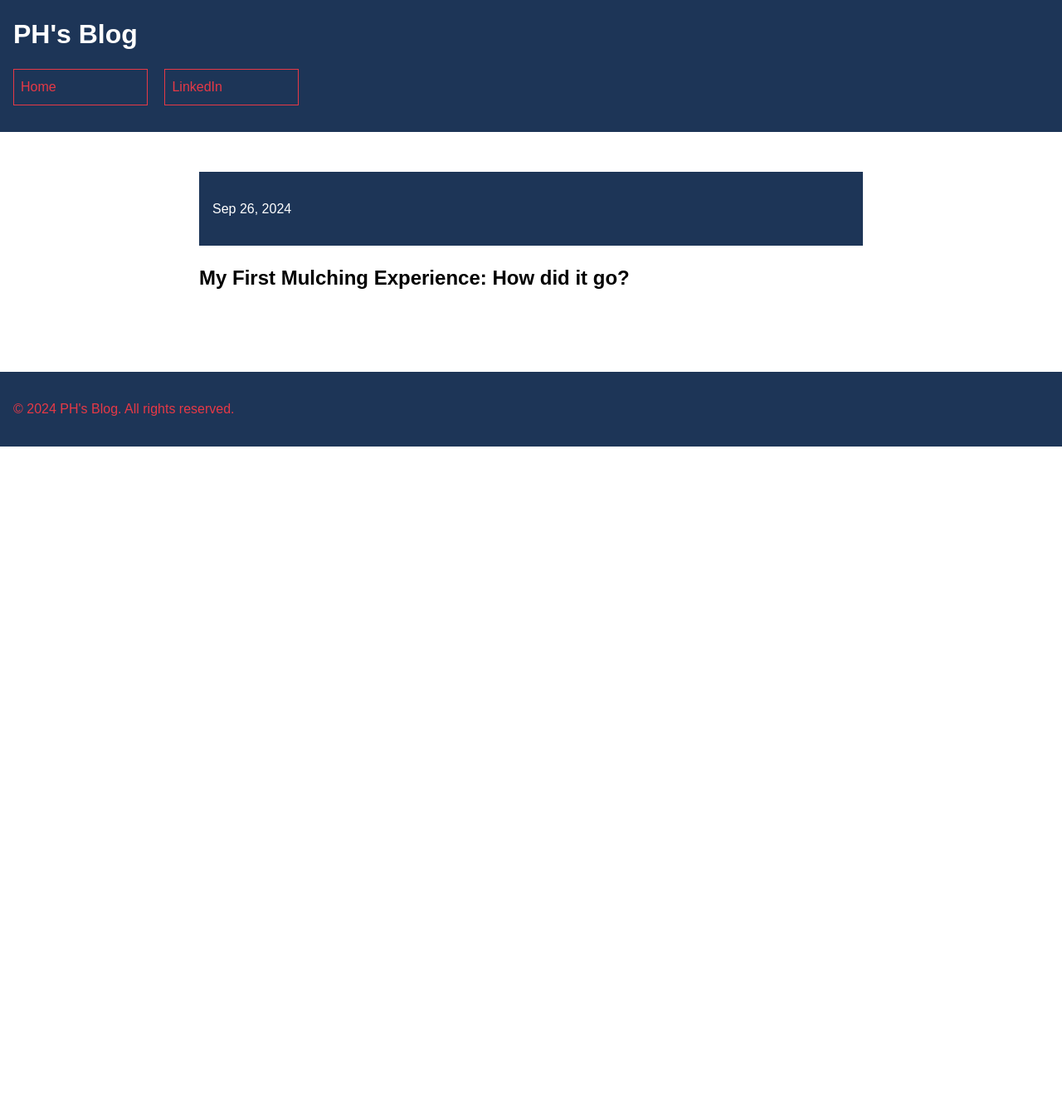
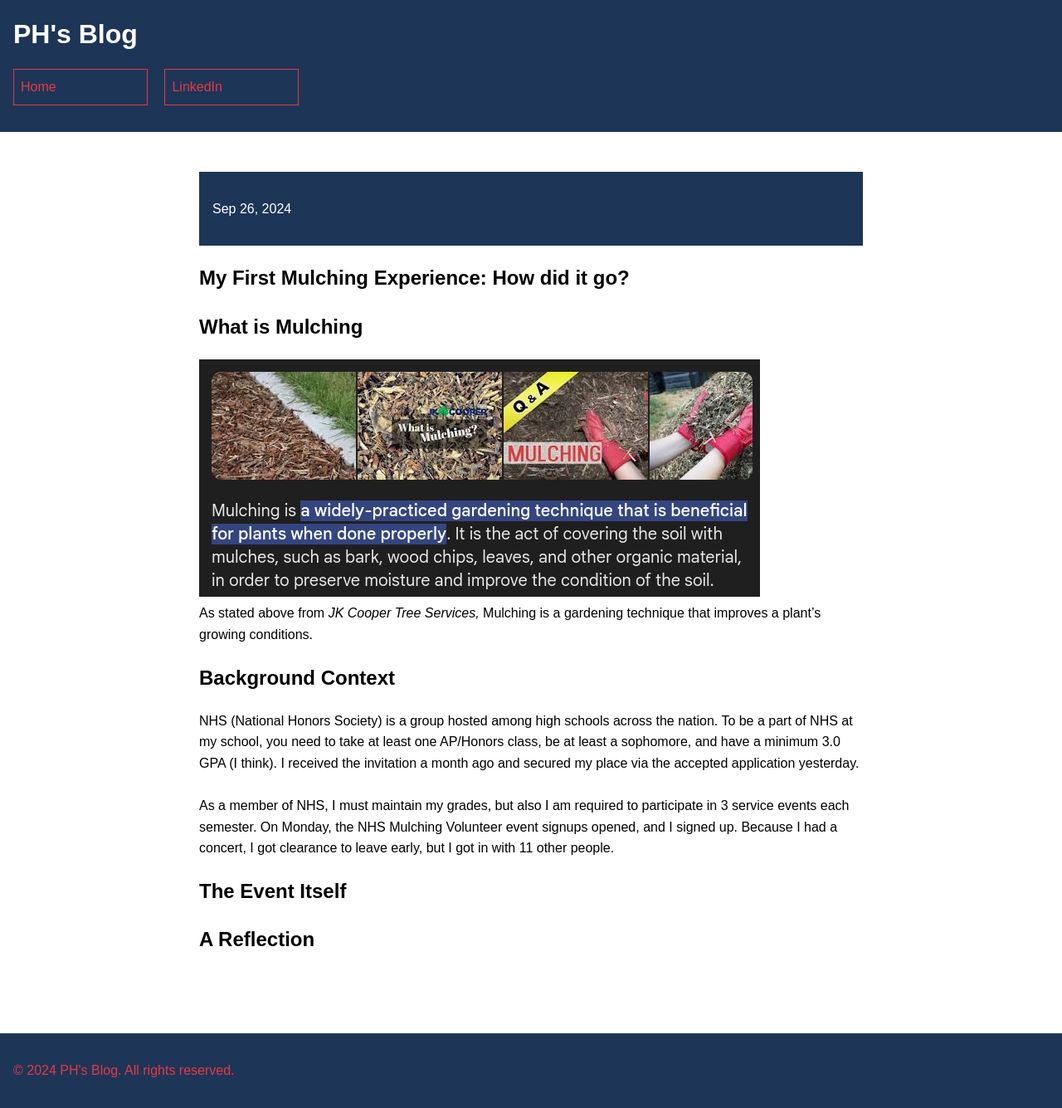
Before and after one commit to CaptainSapphire/PH-s-Blog, a Jekyll site: the page built from _posts/2024-09-26-My-First-Mulching-Experience.md, in a window 1280 px wide. Shown: the whole page at 83% size. Built offline with Jekyll 4.4.1, drawn with Linux system fonts in a browser that asks for light colours; our own code applies the rules of GitHub Pages for plain Markdown files; before the commit the page ends 900 px from its top, so only the background shows below that.

Commit message:
Update 2024-09-26-My-First-Mulching-Experience.md

```diff
--- a/_posts/2024-09-26-My-First-Mulching-Experience.md
+++ b/_posts/2024-09-26-My-First-Mulching-Experience.md
@@ -1 +1,16 @@
 # My First Mulching Experience: How did it go?
+
+## What is Mulching
+!["Mulching Definition"](https://github.com/CaptainSapphire/PH-s-Blog/blob/main/assets/September%202024/Screenshot%202024-09-26%208.39.57%20AM.png?raw=true)<br>
+As stated above from *JK Cooper Tree Services,* Mulching is a gardening technique that improves a plant's growing conditions.
+
+## Background Context
+NHS (National Honors Society) is a group hosted among high schools across the nation. To be a part of NHS at my school, you need to take at least one AP/Honors class, be at least a sophomore, and have a minimum 3.0 GPA (I think). I received the invitation a month ago and secured my place via the accepted application yesterday. <br><br>
+As a member of NHS, I must maintain my grades, but also I am required to participate in 3 service events each semester.
+On Monday, the NHS Mulching Volunteer event signups opened, and I signed up. Because I had a concert, I got clearance to leave early, but I got in with 11 other people.
+
+
+## The Event Itself
+
+
+## A Reflection
```
